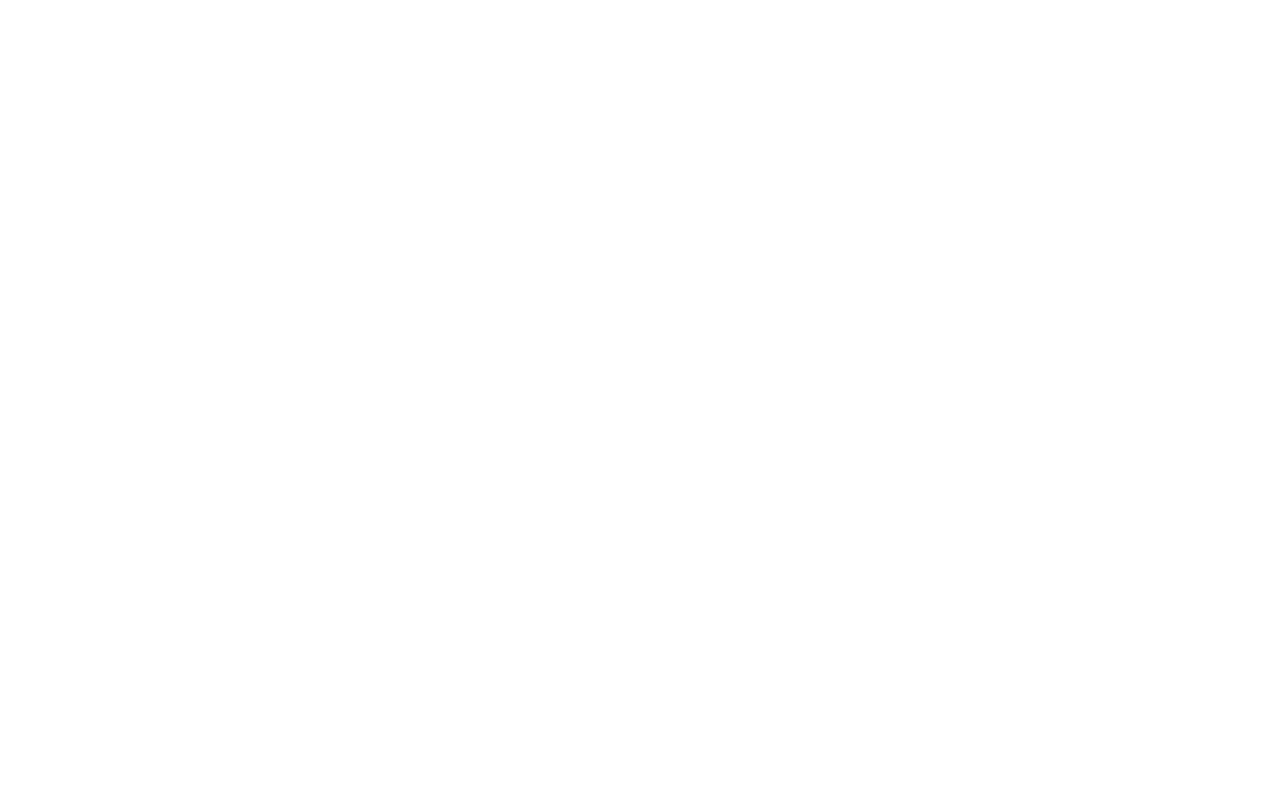
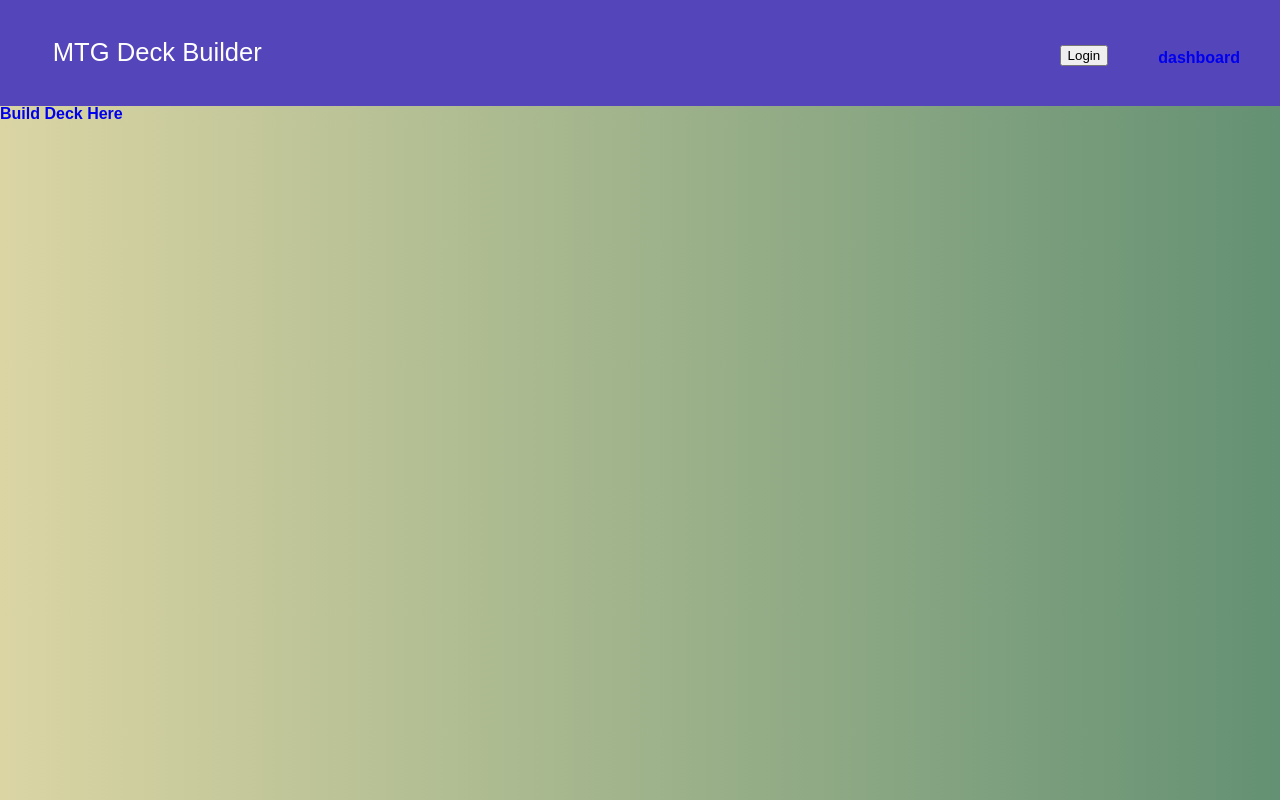
Before and after one commit to ryangosine/MTGDeckBuilderFinals, a React (Create React App) app in the folder client/: page /dashboard in a window 1280 px wide. Built offline with nearby package versions, Linux system fonts and the light colour scheme.

Commit message:
updating header

```diff
--- a/client/src/App.js
+++ b/client/src/App.js
@@ -12,8 +12,8 @@
       <BrowserRouter>
         <Routes>
           <Route path="*" element={<HomePage />} />
-          <Route path="/dashboard" element={<Dashboard />} />
-          <Route path="/deckbuilder" element={<DeckBuilder />} />
+          <Route path="dashboard/*" element={<Dashboard />} />
+          <Route path="deckbuilder/*" element={<DeckBuilder />} />
         </Routes>
       </BrowserRouter>
     </MainWrapper>
--- a/client/src/components/Dashboard.js
+++ b/client/src/components/Dashboard.js
@@ -1,6 +1,7 @@
 import React from "react";
-import { Link } from "react-router-dom";
+import { Routes, Route, Link } from "react-router-dom";
 import styled from "styled-components";
+import DeckBuilder from "./DeckBuilder";
 import Header from "./Header";
 
 const Dashboard = () => {
@@ -13,7 +14,7 @@
    *
    */
 
-  return;
+  return (
     <PageWrapper>
       <Header />
       <Nav>
@@ -21,7 +22,12 @@
           <h1>Build Deck Here</h1>
         </Link>
       </Nav>
-  </PageWrapper>;
+
+      <Routes>
+        <Route path="deckbuilder" element={<DeckBuilder />} />
+      </Routes>
+    </PageWrapper>
+  );
 };
 
 const PageWrapper = styled.div``;
--- a/client/src/components/Header.js
+++ b/client/src/components/Header.js
@@ -1,58 +1,74 @@
 import React, { useContext } from "react";
 import styled from "styled-components";
-import { NavLink } from "react-router-dom";
+import { Link } from "react-router-dom";
 import { useAuth0 } from "@auth0/auth0-react";
-// import { CurrentUserContext } from "./CurrentUserContext";
 
 const Header = () => {
-  //   const { currentUser, status, setCurrentUser, setStatus } =
-  //     useContext(CurrentUserContext);
-
-  //   console.log("current User in Header", currentUser);
-
   const { loginWithRedirect, user, isAuthenticated, logout } = useAuth0();
 
   console.log("user", user);
   console.log("isAuth", isAuthenticated);
 
+  /**
+   * to do.
+   * syntax for making dashboard accessable to signed in users only. terenary
+   *
+   */
+
   return (
     <HeaderWrapper>
-      <Nav>
-        <NavLink to="/" exact>
+      <ReturnToHome>
+        <nav>
+          <Link to="/">
             <li>MTG Deck Builder</li>
-        </NavLink>
-        {/* {currentUser === "" ? (
-            <NavLink to="/login" exact>
-            <li>SIGN IN</li>
-            </NavLink>
-            ) : (
-                <HelloUser>{`Hello,  ${currentUser} `}</HelloUser>
-            )} */}
-      </Nav>
+          </Link>
+        </nav>
+      </ReturnToHome>
+
+      <HeaderLinks>
+        <AuthButton>
           {isAuthenticated ? (
             <button onClick={() => logout()}>Logout</button>
           ) : (
             <button onClick={() => loginWithRedirect()}>Login</button>
           )}
-      <Nav>
+        </AuthButton>
+
+        <LinkToDashBoard>
+          <nav>
             <Link to="dashboard">
               <h1>dashboard</h1>
             </Link>
-      </Nav>
+          </nav>
+        </LinkToDashBoard>
+      </HeaderLinks>
     </HeaderWrapper>
   );
 };
 
 const HeaderWrapper = styled.div`
+  display: flex;
+  justify-content: space-between;
   overflow: hidden;
   padding: 40px;
   display: flex;
   background-color: #5545ba;
 `;
 
-const Nav = styled.ul`
+const HeaderLinks = styled.div`
+  display: flex;
+  align-items: flex-end;
+`;
+
+const AuthButton = styled.div`
+  display: flex;
+  margin-right: 50px;
+`;
+
+const ReturnToHome = styled.ul`
   display: flex;
   flex-direction: row;
+  align-items: center;
 
   a {
     text-decoration: none;
@@ -66,7 +82,43 @@
   }
 `;
 
+const LinkToDashBoard = styled.ul`
+  display: flex;
+  flex-direction: row;
+  align-items: center;
+
+  a {
+    text-decoration: none;
+  }
+
+  li {
+    color: white;
+    margin: 0 0.8rem;
+    font-size: 1.6rem;
+    list-style: none;
+  }
+`;
+
+const Nav = styled.ul``;
+
 const HelloUser = styled.h2`
   color: white;
 `;
 export default Header;
+
+// import { CurrentUserContext } from "./CurrentUserContext";
+
+//   const { currentUser, status, setCurrentUser, setStatus } =
+//     useContext(CurrentUserContext);
+
+//   console.log("current User in Header", currentUser);
+
+{
+  /* {currentUser === "" ? (
+    <NavLink to="/login" exact>
+    <li>SIGN IN</li>
+    </NavLink>
+    ) : (
+        <HelloUser>{`Hello,  ${currentUser} `}</HelloUser>
+    )} */
+}
```
Also changed, not shown: client/src/App.css (deleted, +0 -38 lines). Lines whose indentation alone changed are shown as unchanged.
